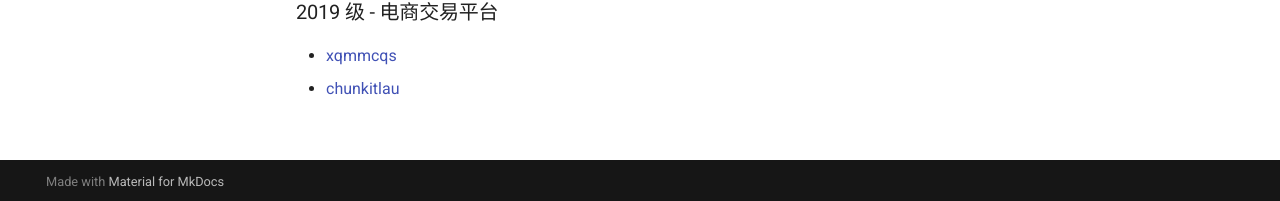
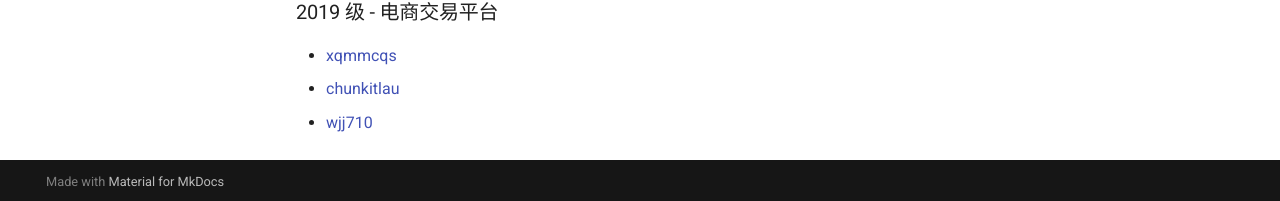
Before and after one commit to brupst/awesome-bupt-scs, an MkDocs documentation site: the page built from projects/C++.md, in a window 1280 px wide and 1283 px high. Shown: the part 1079-1280 px from the top of the window. Built offline with MkDocs 1.6.1 and Material for MkDocs 9.7.7, drawn with Linux system fonts in a browser that asks for light colours; comment, search, counter and statistics services are not loaded.

Commit message:
Update C++.md (#38)

```diff
--- a/projects/C++.md
+++ b/projects/C++.md
@@ -32,3 +32,4 @@
 
 - [xqmmcqs](https://github.com/xqmmcqs/CPP_Work)
 - [chunkitlau](https://github.com/chunkitlau/E-commerceTradingPlatformQT)
+- [wjj710](https://github.com/wjj710/E-commerce-platform)
```
